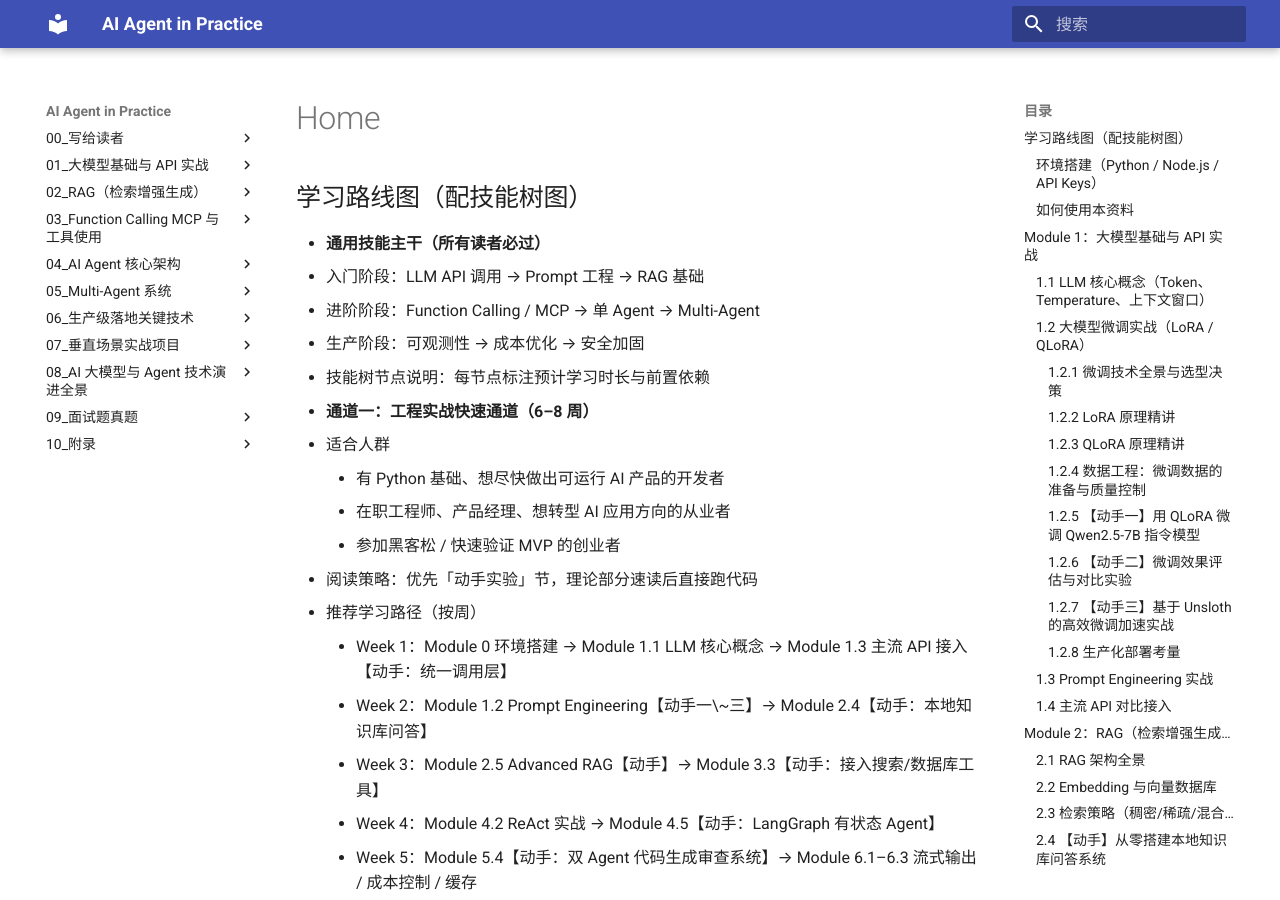
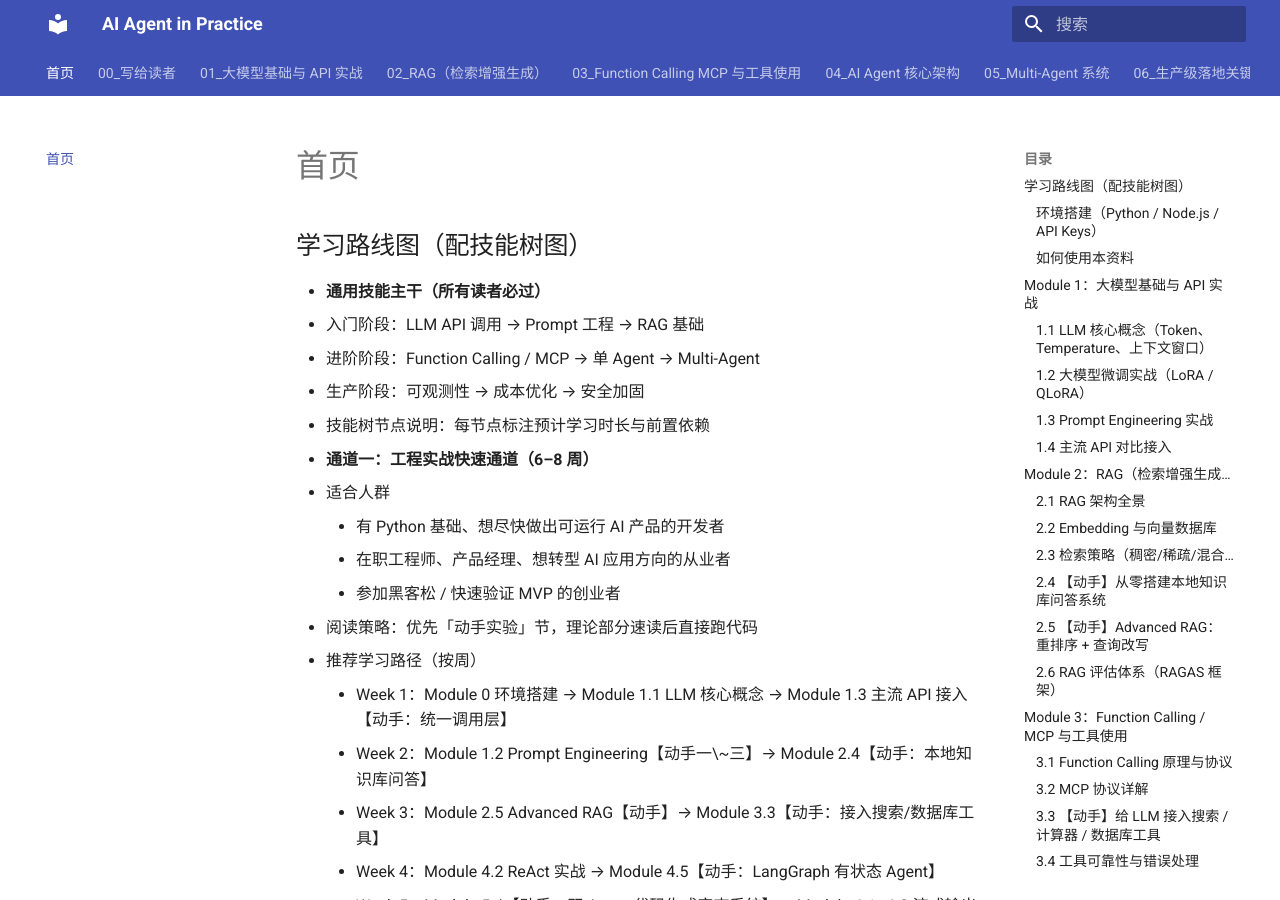
Before and after one commit to swf2020/AI-Agent-in-Practice, an MkDocs documentation site: the page built from docs/index.md, in a window 1280 px wide and 900 px high. Built offline with MkDocs 1.6.1 and Material for MkDocs 9.7.7, drawn with Linux system fonts in a browser that asks for light colours; some of the changed lines change nothing that is shown.

Commit message:
docs: 更新 mkdocs.yml 配置
- 添加首页导航入口
- 添加主题功能（导航标签、搜索高亮等）
- 添加 Markdown 目录生成扩展
- 优化导航链接名称格式

```diff
--- a/mkdocs.yml
+++ b/mkdocs.yml
@@ -5,96 +5,104 @@ theme:
   language: zh
   palette:
     primary: indigo
+  features:
+    - navigation.tabs
+    - navigation.top
+    - search.suggest
+    - search.highlight
+markdown_extensions:
+  - toc:
+      toc_depth: 3
 nav:
+- 首页: index.md
 - 00_写给读者:
-  - AI Agent In Practice/00_写给读者/学习路线图.md
+  - 学习路线图: AI Agent In Practice/00_写给读者/学习路线图.md
 - 01_大模型基础与 API 实战:
-  - AI Agent In Practice/01_大模型基础与 API 实战/1.1 LLM核心概念.md
-  - AI Agent In Practice/01_大模型基础与 API 实战/1.2.1 微调技术全景与选型决策.md
-  - AI Agent In Practice/01_大模型基础与 API 实战/1.2.2 LoRA 原理精讲.md
-  - AI Agent In Practice/01_大模型基础与 API 实战/1.2.3 QLoRA 原理精讲.md
-  - AI Agent In Practice/01_大模型基础与 API 实战/1.2.4 数据工程：微调数据的准备与质量控制.md
-  - AI Agent In Practice/01_大模型基础与 API 实战/1.2.5 【动手一】用 QLoRA 微调 Qwen2.5-7B 指令模型.md
-  - AI Agent In Practice/01_大模型基础与 API 实战/1.2.6 【动手二】微调效果评估与对比实验.md
-  - AI Agent In Practice/01_大模型基础与 API 实战/1.2.7 【动手三】基于 Unsloth 的高效微调加速实战.md
-  - AI Agent In Practice/01_大模型基础与 API 实战/1.3 Prompt Engineering 实战.md
-  - AI Agent In Practice/01_大模型基础与 API 实战/1.3.1【动手一】流式输出 + 实时思维链可视化.md
-  - AI Agent In Practice/01_大模型基础与 API 实战/1.3.2 【动手二】构建一个提示词调试器.md
-  - AI Agent In Practice/01_大模型基础与 API 实战/1.3.3【动手三】多语言翻译质量评估器.md
-  - AI Agent In Practice/01_大模型基础与 API 实战/1.3.4 【动手四】自动化 Prompt 优化器（DSPy 入门）.md
-  - AI Agent In Practice/01_大模型基础与 API 实战/1.4 【动手】统一封装多模型调用层.md
+  - LLM核心概念: AI Agent In Practice/01_大模型基础与 API 实战/1.1 LLM核心概念.md
+  - 微调技术全景与选型决策: AI Agent In Practice/01_大模型基础与 API 实战/1.2.1 微调技术全景与选型决策.md
+  - LoRA 原理精讲: AI Agent In Practice/01_大模型基础与 API 实战/1.2.2 LoRA 原理精讲.md
+  - QLoRA 原理精讲: AI Agent In Practice/01_大模型基础与 API 实战/1.2.3 QLoRA 原理精讲.md
+  - 数据工程：微调数据的准备与质量控制: AI Agent In Practice/01_大模型基础与 API 实战/1.2.4 数据工程：微调数据的准备与质量控制.md
+  - 【动手一】用 QLoRA 微调 Qwen2.5-7B 指令模型: AI Agent In Practice/01_大模型基础与 API 实战/1.2.5 【动手一】用 QLoRA 微调 Qwen2.5-7B 指令模型.md
+  - 【动手二】微调效果评估与对比实验: AI Agent In Practice/01_大模型基础与 API 实战/1.2.6 【动手二】微调效果评估与对比实验.md
+  - 【动手三】基于 Unsloth 的高效微调加速实战: AI Agent In Practice/01_大模型基础与 API 实战/1.2.7 【动手三】基于 Unsloth 的高效微调加速实战.md
+  - Prompt Engineering 实战: AI Agent In Practice/01_大模型基础与 API 实战/1.3 Prompt Engineering 实战.md
+  - 【动手一】流式输出 + 实时思维链可视化: AI Agent In Practice/01_大模型基础与 API 实战/1.3.1【动手一】流式输出 + 实时思维链可视化.md
+  - 【动手二】构建一个提示词调试器: AI Agent In Practice/01_大模型基础与 API 实战/1.3.2 【动手二】构建一个提示词调试器.md
+  - 【动手三】多语言翻译质量评估器: AI Agent In Practice/01_大模型基础与 API 实战/1.3.3【动手三】多语言翻译质量评估器.md
+  - 【动手四】自动化 Prompt 优化器（DSPy 入门）: AI Agent In Practice/01_大模型基础与 API 实战/1.3.4 【动手四】自动化 Prompt 优化器（DSPy 入门）.md
+  - 【动手】统一封装多模型调用层: AI Agent In Practice/01_大模型基础与 API 实战/1.4 【动手】统一封装多模型调用层.md
 - 02_RAG（检索增强生成）:
-  - AI Agent In Practice/02_RAG（检索增强生成）/2.1 RAG 架构全景.md
-  - AI Agent In Practice/02_RAG（检索增强生成）/2.2 Embedding 与向量数据库.md
-  - AI Agent In Practice/02_RAG（检索增强生成）/2.3 检索策略（稠密 - 稀疏 - 混合）.md
-  - AI Agent In Practice/02_RAG（检索增强生成）/2.4 【动手】从零搭建本地知识库问答系统.md
-  - AI Agent In Practice/02_RAG（检索增强生成）/2.5 【动手】Advanced RAG：重排序 + 查询改写.md
-  - AI Agent In Practice/02_RAG（检索增强生成）/2.6 RAG 评估体系（RAGAS 框架）.md
+  - RAG 架构全景: AI Agent In Practice/02_RAG（检索增强生成）/2.1 RAG 架构全景.md
+  - Embedding 与向量数据库: AI Agent In Practice/02_RAG（检索增强生成）/2.2 Embedding 与向量数据库.md
+  - 检索策略（稠密-稀疏-混合）: AI Agent In Practice/02_RAG（检索增强生成）/2.3 检索策略（稠密 - 稀疏 - 混合）.md
+  - 【动手】从零搭建本地知识库问答系统: AI Agent In Practice/02_RAG（检索增强生成）/2.4 【动手】从零搭建本地知识库问答系统.md
+  - 【动手】Advanced RAG：重排序 + 查询改写: AI Agent In Practice/02_RAG（检索增强生成）/2.5 【动手】Advanced RAG：重排序 + 查询改写.md
+  - RAG 评估体系（RAGAS 框架）: AI Agent In Practice/02_RAG（检索增强生成）/2.6 RAG 评估体系（RAGAS 框架）.md
 - 03_Function Calling MCP 与工具使用:
-  - AI Agent In Practice/03_Function Calling MCP 与工具使用/3.1 Function Calling 原理与协议.md
-  - AI Agent In Practice/03_Function Calling MCP 与工具使用/3.2 MCP 协议详解.md
-  - AI Agent In Practice/03_Function Calling MCP 与工具使用/3.2.1 【动手一】文件系统操作 MCP Server.md
-  - AI Agent In Practice/03_Function Calling MCP 与工具使用/3.2.2 【动手二】数据库查询 MCP Server.md
-  - AI Agent In Practice/03_Function Calling MCP 与工具使用/3.2.3【动手三】代码执行沙箱 MCP Server.md
-  - AI Agent In Practice/03_Function Calling MCP 与工具使用/3.3 【动手】给 LLM 接入搜索 - 计算器 -
-    数据库工具.md
-  - AI Agent In Practice/03_Function Calling MCP 与工具使用/3.4 工具可靠性与错误处理.md
+  - Function Calling 原理与协议: AI Agent In Practice/03_Function Calling MCP 与工具使用/3.1 Function Calling 原理与协议.md
+  - MCP 协议详解: AI Agent In Practice/03_Function Calling MCP 与工具使用/3.2 MCP 协议详解.md
+  - 【动手一】文件系统操作 MCP Server: AI Agent In Practice/03_Function Calling MCP 与工具使用/3.2.1 【动手一】文件系统操作 MCP Server.md
+  - 【动手二】数据库查询 MCP Server: AI Agent In Practice/03_Function Calling MCP 与工具使用/3.2.2 【动手二】数据库查询 MCP Server.md
+  - 【动手三】代码执行沙箱 MCP Server: AI Agent In Practice/03_Function Calling MCP 与工具使用/3.2.3【动手三】代码执行沙箱 MCP Server.md
+  - 【动手】给 LLM 接入搜索-计算器-数据库工具: AI Agent In Practice/03_Function Calling MCP 与工具使用/3.3 【动手】给 LLM 接入搜索 - 计算器 - 数据库工具.md
+  - 工具可靠性与错误处理: AI Agent In Practice/03_Function Calling MCP 与工具使用/3.4 工具可靠性与错误处理.md
 - 04_AI Agent 核心架构:
-  - AI Agent In Practice/04_AI Agent 核心架构/4.1 Agent 定义：感知-规划-行动循环.md
-  - AI Agent In Practice/04_AI Agent 核心架构/4.2 ReAct 范式实战.md
-  - AI Agent In Practice/04_AI Agent 核心架构/4.3 Planning 策略（ToT - GoT - Plan-and-Execute）.md
-  - AI Agent In Practice/04_AI Agent 核心架构/4.4 记忆系统设计.md
-  - AI Agent In Practice/04_AI Agent 核心架构/4.5 【动手】用 LangGraph 构建有状态 Agent.md
+  - Agent 定义：感知-规划-行动循环: AI Agent In Practice/04_AI Agent 核心架构/4.1 Agent 定义：感知-规划-行动循环.md
+  - ReAct 范式实战: AI Agent In Practice/04_AI Agent 核心架构/4.2 ReAct 范式实战.md
+  - Planning 策略（ToT-GoT-Plan-and-Execute）: AI Agent In Practice/04_AI Agent 核心架构/4.3 Planning 策略（ToT - GoT - Plan-and-Execute）.md
+  - 记忆系统设计: AI Agent In Practice/04_AI Agent 核心架构/4.4 记忆系统设计.md
+  - 【动手】用 LangGraph 构建有状态 Agent: AI Agent In Practice/04_AI Agent 核心架构/4.5 【动手】用 LangGraph 构建有状态 Agent.md
 - 05_Multi-Agent 系统:
-  - AI Agent In Practice/05_Multi-Agent 系统/5.1 多 Agent 协作模式（层级 - 对等 - 流水线）.md
-  - AI Agent In Practice/05_Multi-Agent 系统/5.2 AutoGen 框架实战.md
-  - AI Agent In Practice/05_Multi-Agent 系统/5.3 CrewAI 角色分工实战.md
-  - AI Agent In Practice/05_Multi-Agent 系统/5.4 【动手】搭建代码生成+审查的双 Agent 系统.md
+  - 多 Agent 协作模式（层级-对等-流水线）: AI Agent In Practice/05_Multi-Agent 系统/5.1 多 Agent 协作模式（层级 - 对等 - 流水线）.md
+  - AutoGen 框架实战: AI Agent In Practice/05_Multi-Agent 系统/5.2 AutoGen 框架实战.md
+  - CrewAI 角色分工实战: AI Agent In Practice/05_Multi-Agent 系统/5.3 CrewAI 角色分工实战.md
+  - 【动手】搭建代码生成+审查的双 Agent 系统: AI Agent In Practice/05_Multi-Agent 系统/5.4 【动手】搭建代码生成+审查的双 Agent 系统.md
 - 06_生产级落地关键技术:
-  - AI Agent In Practice/06_生产级落地关键技术/6.1 流式输出与用户体验.md
-  - AI Agent In Practice/06_生产级落地关键技术/6.2 成本控制与 Token 优化.md
-  - AI Agent In Practice/06_生产级落地关键技术/6.3 缓存策略（Prompt Cache - Semantic Cache）.md
-  - AI Agent In Practice/06_生产级落地关键技术/6.4 安全与对齐（Prompt Injection 防御）.md
-  - AI Agent In Practice/06_生产级落地关键技术/6.5 可观测性（LangSmith - LangFuse）.md
-  - AI Agent In Practice/06_生产级落地关键技术/6.6 【动手】构建带监控的生产级 Agent 服务.md
+  - 流式输出与用户体验: AI Agent In Practice/06_生产级落地关键技术/6.1 流式输出与用户体验.md
+  - 成本控制与 Token 优化: AI Agent In Practice/06_生产级落地关键技术/6.2 成本控制与 Token 优化.md
+  - 缓存策略（Prompt Cache-Semantic Cache）: AI Agent In Practice/06_生产级落地关键技术/6.3 缓存策略（Prompt Cache - Semantic Cache）.md
+  - 安全与对齐（Prompt Injection 防御）: AI Agent In Practice/06_生产级落地关键技术/6.4 安全与对齐（Prompt Injection 防御）.md
+  - 可观测性（LangSmith-LangFuse）: AI Agent In Practice/06_生产级落地关键技术/6.5 可观测性（LangSmith - LangFuse）.md
+  - 【动手】构建带监控的生产级 Agent 服务: AI Agent In Practice/06_生产级落地关键技术/6.6 【动手】构建带监控的生产级 Agent 服务.md
 - 07_垂直场景实战项目:
-  - AI Agent In Practice/07_垂直场景实战项目/7.1 项目一：AI 选股分析师（基于 TradingAgents）.md
-  - AI Agent In Practice/07_垂直场景实战项目/7.1.2 环境搭建与数据接入.md
-  - AI Agent In Practice/07_垂直场景实战项目/7.1.4 动手实验.md
-  - AI Agent In Practice/07_垂直场景实战项目/7.2 项目二：企业知识库智能问答.md
-  - AI Agent In Practice/07_垂直场景实战项目/7.2.5 评估与上线.md
-  - AI Agent In Practice/07_垂直场景实战项目/7.3 项目三：数据分析 Agent（Text-to-SQL）.md
-  - AI Agent In Practice/07_垂直场景实战项目/7.4 项目四：自动化工作流 Agent.md
+  - 项目一：AI 选股分析师（基于 TradingAgents）: AI Agent In Practice/07_垂直场景实战项目/7.1 项目一：AI 选股分析师（基于 TradingAgents）.md
+  - 环境搭建与数据接入: AI Agent In Practice/07_垂直场景实战项目/7.1.2 环境搭建与数据接入.md
+  - 动手实验: AI Agent In Practice/07_垂直场景实战项目/7.1.4 动手实验.md
+  - 项目二：企业知识库智能问答: AI Agent In Practice/07_垂直场景实战项目/7.2 项目二：企业知识库智能问答.md
+  - 评估与上线: AI Agent In Practice/07_垂直场景实战项目/7.2.5 评估与上线.md
+  - 项目三：数据分析 Agent（Text-to-SQL）: AI Agent In Practice/07_垂直场景实战项目/7.3 项目三：数据分析 Agent（Text-to-SQL）.md
+  - 项目四：自动化工作流 Agent: AI Agent In Practice/07_垂直场景实战项目/7.4 项目四：自动化工作流 Agent.md
 - 08_AI 大模型与 Agent 技术演进全景:
-  - AI Agent In Practice/08_AI 大模型与 Agent 技术演进全景/8.1.1 前深度学习时代（2000-2017）.md
-  - AI Agent In Practice/08_AI 大模型与 Agent 技术演进全景/8.1.2 Transformer 革命（2017-2019）.md
-  - AI Agent In Practice/08_AI 大模型与 Agent 技术演进全景/8.1.3 规模定律与涌现能力（2020-2022）.md
-  - AI Agent In Practice/08_AI 大模型与 Agent 技术演进全景/8.1.4 指令对齐与 RLHF 时代（2022-2023）.md
-  - AI Agent In Practice/08_AI 大模型与 Agent 技术演进全景/8.1.5 开源生态爆发与长上下文竞赛（2023-2024）.md
-  - AI Agent In Practice/08_AI 大模型与 Agent 技术演进全景/8.1.6 推理模型范式（2024-2025）.md
-  - AI Agent In Practice/08_AI 大模型与 Agent 技术演进全景/8.2.1 前 LLM Agent 时代（约 1960s-2022）.md
-  - AI Agent In Practice/08_AI 大模型与 Agent 技术演进全景/8.2.2 LLM Agent 萌芽期（2022-2023）.md
-  - AI Agent In Practice/08_AI 大模型与 Agent 技术演进全景/8.2.3 框架与协议的规范化（2023-2024）.md
-  - AI Agent In Practice/08_AI 大模型与 Agent 技术演进全景/8.2.4 Computer Use 与 GUI Agent（2024）.md
-  - AI Agent In Practice/08_AI 大模型与 Agent 技术演进全景/8.2.5 Agentic AI 走向生产（2024-2025）.md
-  - AI Agent In Practice/08_AI 大模型与 Agent 技术演进全景/8.3.1 上下文长度：从 512 Token 到无限流式记忆.md
-  - AI Agent In Practice/08_AI 大模型与 Agent 技术演进全景/8.3.2 RAG 技术演进：关键字检索到知识图谱增强.md
-  - AI Agent In Practice/08_AI 大模型与 Agent 技术演进全景/8.3.3 多模态：从 CLIP 到全模态统一模型.md
-  - AI Agent In Practice/08_AI 大模型与 Agent 技术演进全景/8.3.4 高效推理：从量化压缩到推理加速芯片生态.md
-  - AI Agent In Practice/08_AI 大模型与 Agent 技术演进全景/8.3.5 对齐技术：从 RLHF 到 DPO 到宪法 AI.md
-  - AI Agent In Practice/08_AI 大模型与 Agent 技术演进全景/8.3.6 微调技术：从全参数到极低成本适配.md
-  - AI Agent In Practice/08_AI 大模型与 Agent 技术演进全景/8.5.1 模型能力演进预判（2025-2030）.md
-  - AI Agent In Practice/08_AI 大模型与 Agent 技术演进全景/8.5.2 Agent 架构演进预判.md
-  - AI Agent In Practice/08_AI 大模型与 Agent 技术演进全景/8.5.3 技术瓶颈与开放性挑战.md
-  - AI Agent In Practice/08_AI 大模型与 Agent 技术演进全景/8.5.4 基础设施与生态演进预判.md
-  - AI Agent In Practice/08_AI 大模型与 Agent 技术演进全景/8.5.5 社会影响与监管格局.md
+  - 前深度学习时代（2000-2017）: AI Agent In Practice/08_AI 大模型与 Agent 技术演进全景/8.1.1 前深度学习时代（2000-2017）.md
+  - Transformer 革命（2017-2019）: AI Agent In Practice/08_AI 大模型与 Agent 技术演进全景/8.1.2 Transformer 革命（2017-2019）.md
+  - 规模定律与涌现能力（2020-2022）: AI Agent In Practice/08_AI 大模型与 Agent 技术演进全景/8.1.3 规模定律与涌现能力（2020-2022）.md
+  - 指令对齐与 RLHF 时代（2022-2023）: AI Agent In Practice/08_AI 大模型与 Agent 技术演进全景/8.1.4 指令对齐与 RLHF 时代（2022-2023）.md
+  - 开源生态爆发与长上下文竞赛（2023-2024）: AI Agent In Practice/08_AI 大模型与 Agent 技术演进全景/8.1.5 开源生态爆发与长上下文竞赛（2023-2024）.md
+  - 推理模型范式（2024-2025）: AI Agent In Practice/08_AI 大模型与 Agent 技术演进全景/8.1.6 推理模型范式（2024-2025）.md
+  - 前 LLM Agent 时代（约1960s-2022）: AI Agent In Practice/08_AI 大模型与 Agent 技术演进全景/8.2.1 前 LLM Agent 时代（约 1960s-2022）.md
+  - LLM Agent 萌芽期（2022-2023）: AI Agent In Practice/08_AI 大模型与 Agent 技术演进全景/8.2.2 LLM Agent 萌芽期（2022-2023）.md
+  - 框架与协议的规范化（2023-2024）: AI Agent In Practice/08_AI 大模型与 Agent 技术演进全景/8.2.3 框架与协议的规范化（2023-2024）.md
+  - Computer Use 与 GUI Agent（2024）: AI Agent In Practice/08_AI 大模型与 Agent 技术演进全景/8.2.4 Computer Use 与 GUI Agent（2024）.md
+  - Agentic AI 走向生产（2024-2025）: AI Agent In Practice/08_AI 大模型与 Agent 技术演进全景/8.2.5 Agentic AI 走向生产（2024-2025）.md
+  - 上下文长度：从512 Token到无限流式记忆: AI Agent In Practice/08_AI 大模型与 Agent 技术演进全景/8.3.1 上下文长度：从 512 Token 到无限流式记忆.md
+  - RAG 技术演进：关键字检索到知识图谱增强: AI Agent In Practice/08_AI 大模型与 Agent 技术演进全景/8.3.2 RAG 技术演进：关键字检索到知识图谱增强.md
+  - 多模态：从CLIP到全模态统一模型: AI Agent In Practice/08_AI 大模型与 Agent 技术演进全景/8.3.3 多模态：从 CLIP 到全模态统一模型.md
+  - 高效推理：从量化压缩到推理加速芯片生态: AI Agent In Practice/08_AI 大模型与 Agent 技术演进全景/8.3.4 高效推理：从量化压缩到推理加速芯片生态.md
+  - 对齐技术：从RLHF到DPO到宪法AI: AI Agent In Practice/08_AI 大模型与 Agent 技术演进全景/8.3.5 对齐技术：从 RLHF 到 DPO 到宪法 AI.md
+  - 微调技术：从全参数到极低成本适配: AI Agent In Practice/08_AI 大模型与 Agent 技术演进全景/8.3.6 微调技术：从全参数到极低成本适配.md
+  - 模型能力演进预判（2025-2030）: AI Agent In Practice/08_AI 大模型与 Agent 技术演进全景/8.5.1 模型能力演进预判（2025-2030）.md
+  - Agent 架构演进预判: AI Agent In Practice/08_AI 大模型与 Agent 技术演进全景/8.5.2 Agent 架构演进预判.md
+  - 技术瓶颈与开放性挑战: AI Agent In Practice/08_AI 大模型与 Agent 技术演进全景/8.5.3 技术瓶颈与开放性挑战.md
+  - 基础设施与生态演进预判: AI Agent In Practice/08_AI 大模型与 Agent 技术演进全景/8.5.4 基础设施与生态演进预判.md
+  - 社会影响与监管格局: AI Agent In Practice/08_AI 大模型与 Agent 技术演进全景/8.5.5 社会影响与监管格局.md
 - 09_面试题真题:
-  - AI Agent In Practice/09_面试题真题/01_原理题.md
-  - AI Agent In Practice/09_面试题真题/02_工程题.md
-  - AI Agent In Practice/09_面试题真题/03_设计题.md
-  - AI Agent In Practice/09_面试题真题/04_视野题.md
-  - AI Agent In Practice/09_面试题真题/05_开放题.md
+  - 原理题: AI Agent In Practice/09_面试题真题/01_原理题.md
+  - 工程题: AI Agent In Practice/09_面试题真题/02_工程题.md
+  - 设计题: AI Agent In Practice/09_面试题真题/03_设计题.md
+  - 视野题: AI Agent In Practice/09_面试题真题/04_视野题.md
+  - 开放题: AI Agent In Practice/09_面试题真题/05_开放题.md
 - 10_附录:
-  - AI Agent In Practice/10_附录/A. 主流框架横向对比.md
-  - AI Agent In Practice/10_附录/B. 学习资源导航.md
-  - AI Agent In Practice/10_附录/C. 术语表.md
+  - 主流框架横向对比: AI Agent In Practice/10_附录/A. 主流框架横向对比.md
+  - 学习资源导航: AI Agent In Practice/10_附录/B. 学习资源导航.md
+  - 术语表: AI Agent In Practice/10_附录/C. 术语表.md
```
